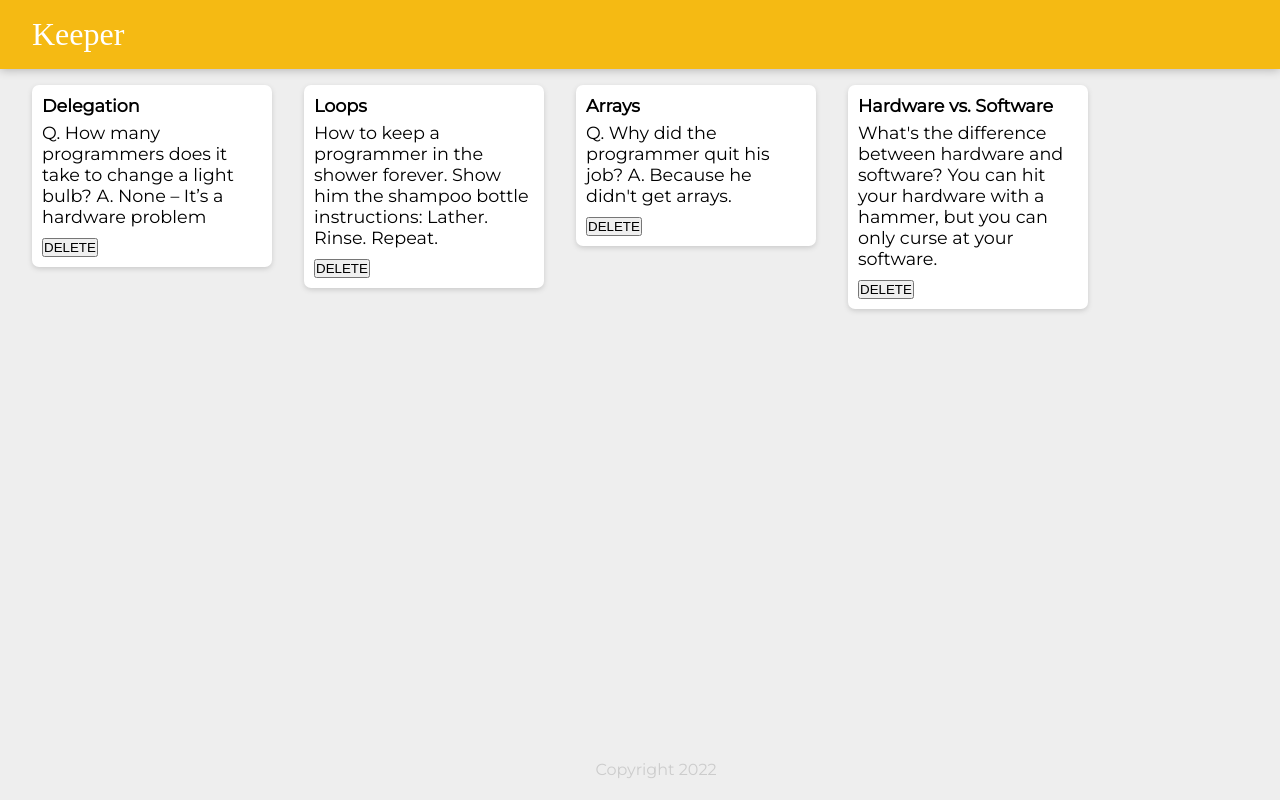
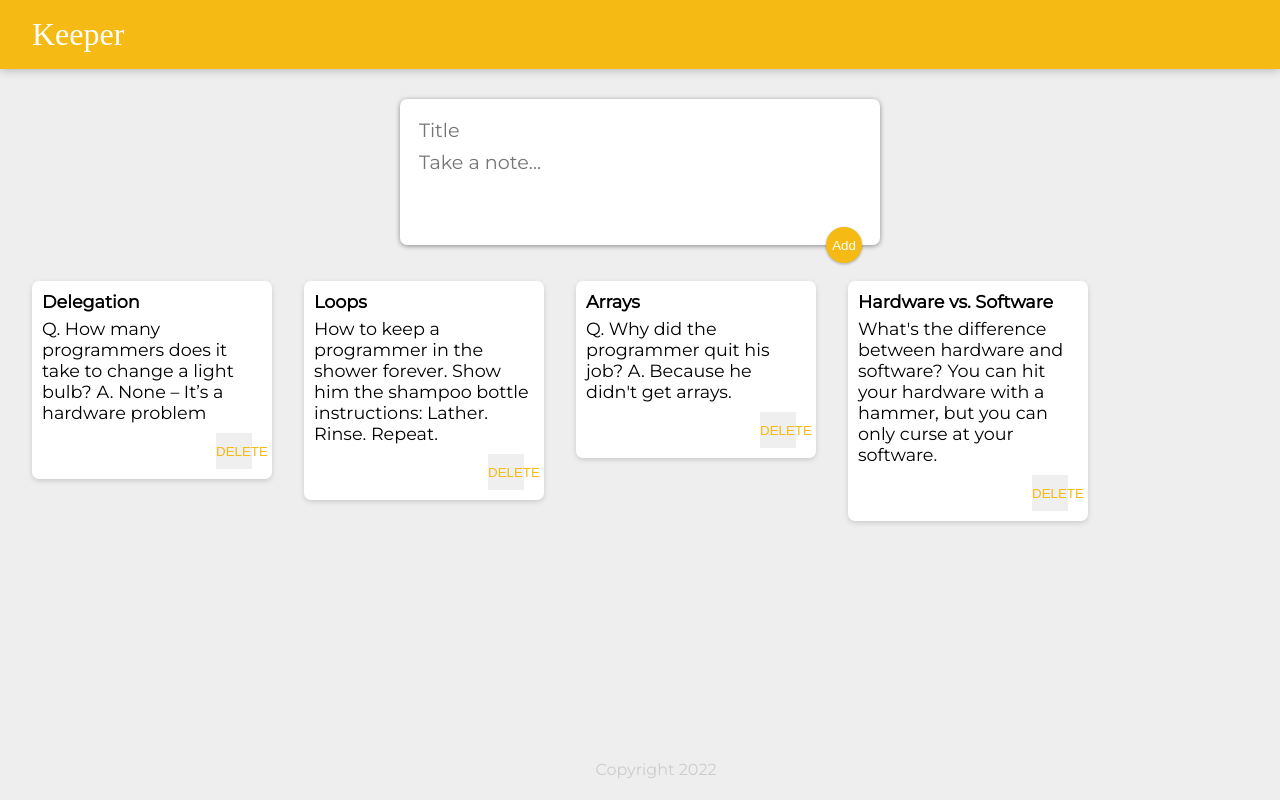
Before and after one commit to fredericreact/keeper-app, a React (Create React App) app: page / in a window 1280 px wide. Built offline with nearby package versions, Linux system fonts and the light colour scheme; a web font is replaced by a local one.

Commit message:
keeper app part 3 starting files v2

```diff
--- a/public/styles.css
+++ b/public/styles.css
@@ -54,3 +54,49 @@
   white-space: pre-wrap;
   word-wrap: break-word;
 }
+
+.note button {
+  position: relative;
+  float: right;
+  margin-right: 10px;
+  color: #f5ba13;
+  border: none;
+  width: 36px;
+  height: 36px;
+  cursor: pointer;
+  outline: none;
+}
+
+form {
+  position: relative;
+  width: 480px;
+  margin: 30px auto 20px auto;
+  background: #fff;
+  padding: 15px;
+  border-radius: 7px;
+  box-shadow: 0 1px 5px rgb(138, 137, 137);
+}
+form input,
+form textarea {
+  width: 100%;
+  border: none;
+  padding: 4px;
+  outline: none;
+  font-size: 1.2em;
+  font-family: inherit;
+  resize: none;
+}
+form button {
+  position: absolute;
+  right: 18px;
+  bottom: -18px;
+  background: #f5ba13;
+  color: #fff;
+  border: none;
+  border-radius: 50%;
+  width: 36px;
+  height: 36px;
+  box-shadow: 0 1px 3px rgba(0, 0, 0, 0.3);
+  cursor: pointer;
+  outline: none;
+}
--- a/src/components/App.jsx
+++ b/src/components/App.jsx
@@ -12,6 +12,7 @@
     return(
         <div>
         <Header/>
+        <CreateArea />
         {notes.map(noteItem =>
         <Note
         key={noteItem.key}
```
